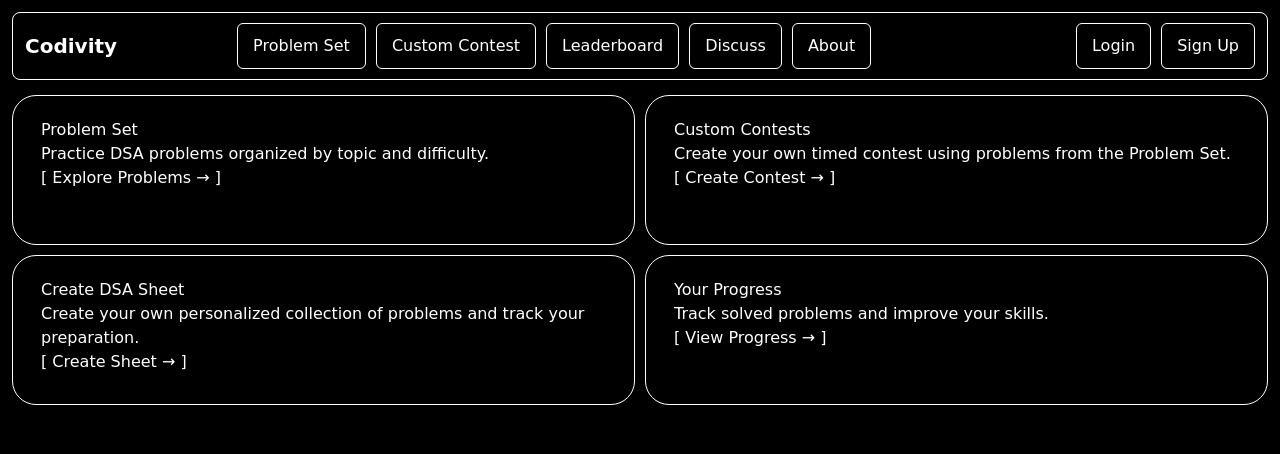
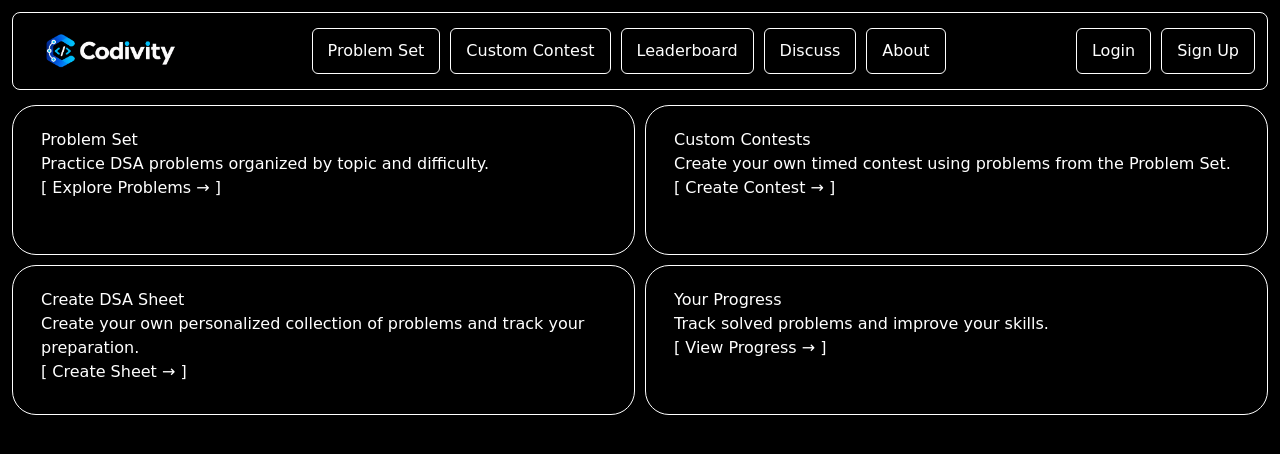
Before and after one commit to Prash072004/Codivity, a React (Vite) app in the folder frontend/: page / in a window 1280 px wide. Shown: the top 454 px of the page. Built offline with nearby package versions, Linux system fonts and the light colour scheme; no server answers.

Commit message:
added codivity logo

```diff
--- a/frontend/src/components/Navbar.jsx
+++ b/frontend/src/components/Navbar.jsx
@@ -21,9 +21,11 @@ export function Navbar({showAuth = true}) {
 
     return <div style={{display: "flex", alignItems: "center", backgroundColor: "black", color: "white", border: "1px solid white", borderRadius: "8px", padding: "10px 12px"}}>
         {/* Logo */}
-        <div>
-            <Link to="/" style={{textDecoration: "none", color: "white", fontSize: "20px", fontWeight: "600"}}>Codivity</Link>
-        </div>
+        <Link to="/" className="flex items-center gap-2">
+            <img src="/codivity-logo.png" alt="Codivity"
+                className="h-14 w-auto object-contain"
+            />
+        </Link>
 
         {/* Navigation Links */}
         <div style={{display: "flex", gap: "10px", marginLeft: "120px"}}>
```
